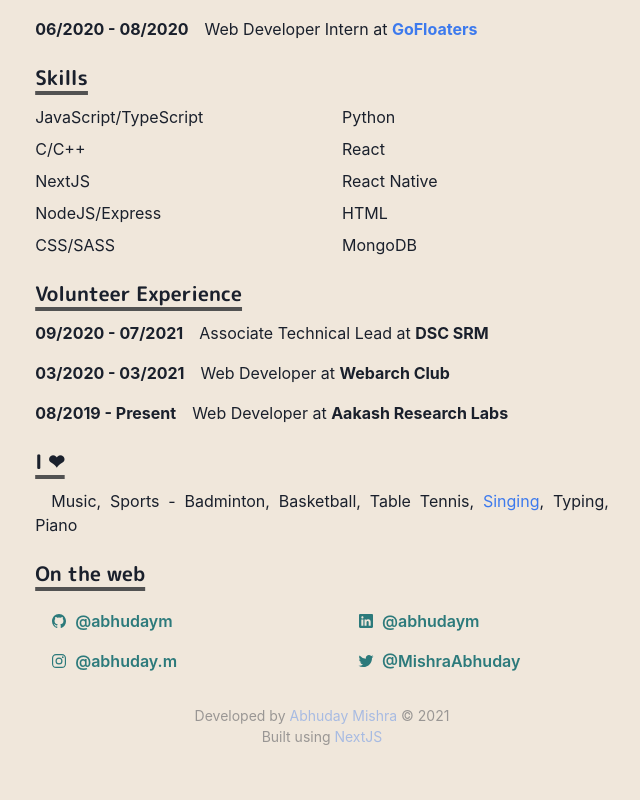
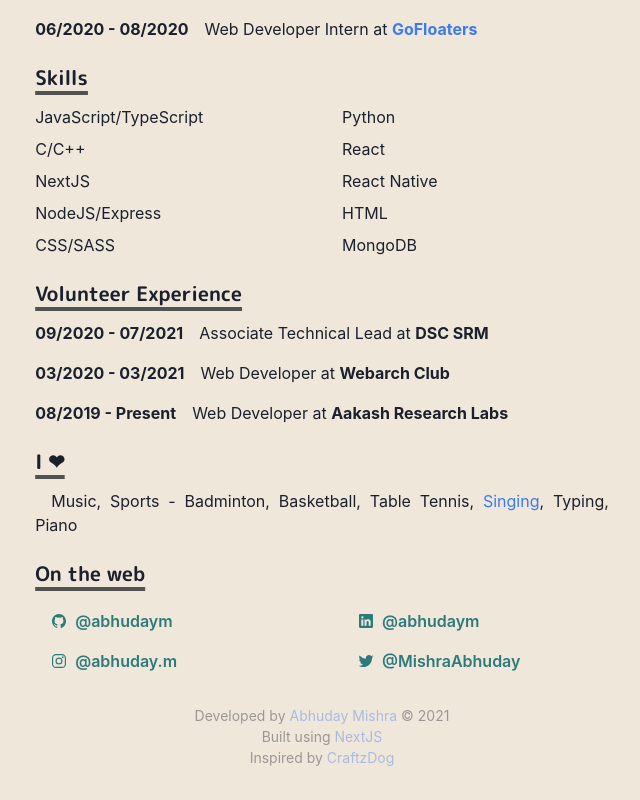
Before and after one commit to abhudaym/Portfolio-v2.0, a Next.js app: page / in a window 1280 px wide. Shown: the part 814-1614 px from the top of the page, without its empty margins (318-958 px from the left). Before the commit the page ends 1593 px from the top, so only its background shows below. Built offline with nearby package versions, Linux system fonts and the light colour scheme.

Commit message:
Update footer.js

```diff
--- a/components/footer.js
+++ b/components/footer.js
@@ -9,7 +9,8 @@
         Abhuday Mishra
       </Link>{" "}
       &copy; {new Date().getFullYear()} <br />
-      Built using <Link href="https://nextjs.org/">NextJS</Link>
+      Built using <Link href="https://nextjs.org/">NextJS</Link> <br />
+      Inspired by <Link href="https://craftz.dog/">CraftzDog</Link>
     </Box>
   );
 };
```
